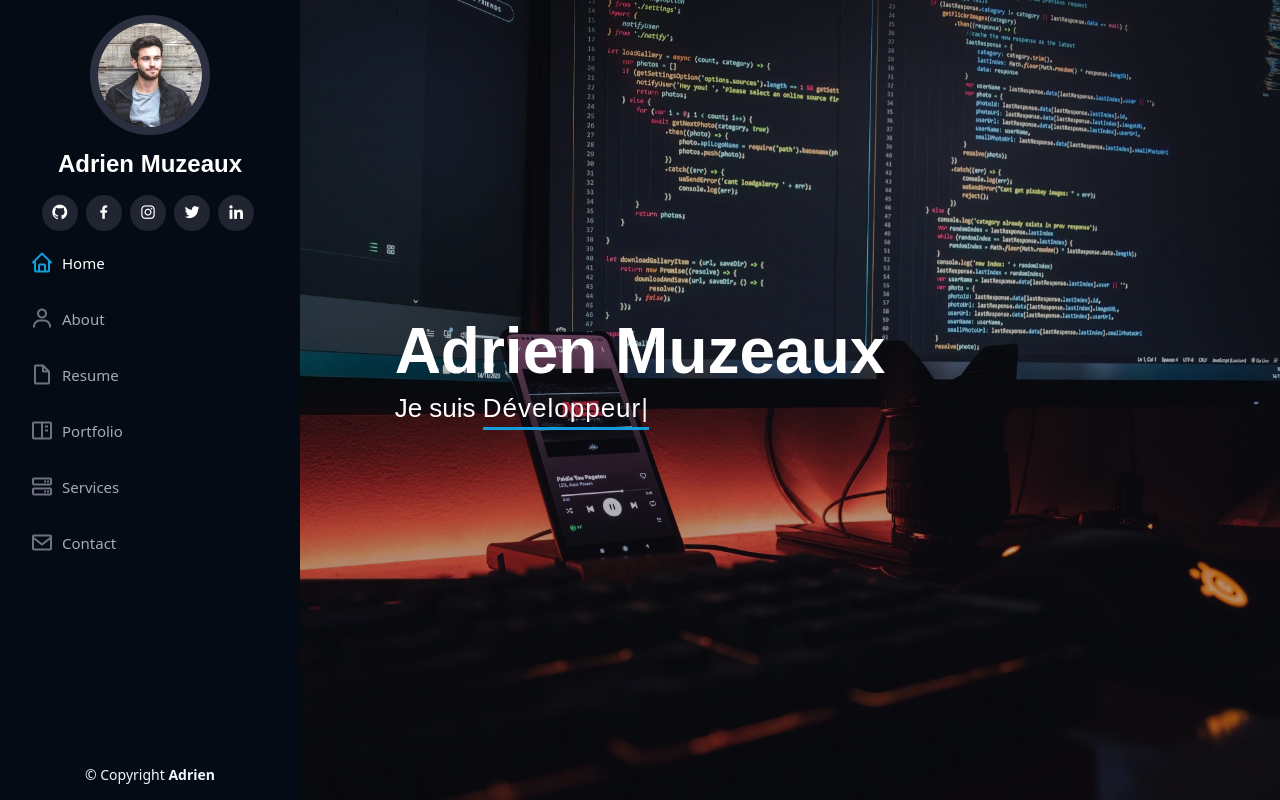
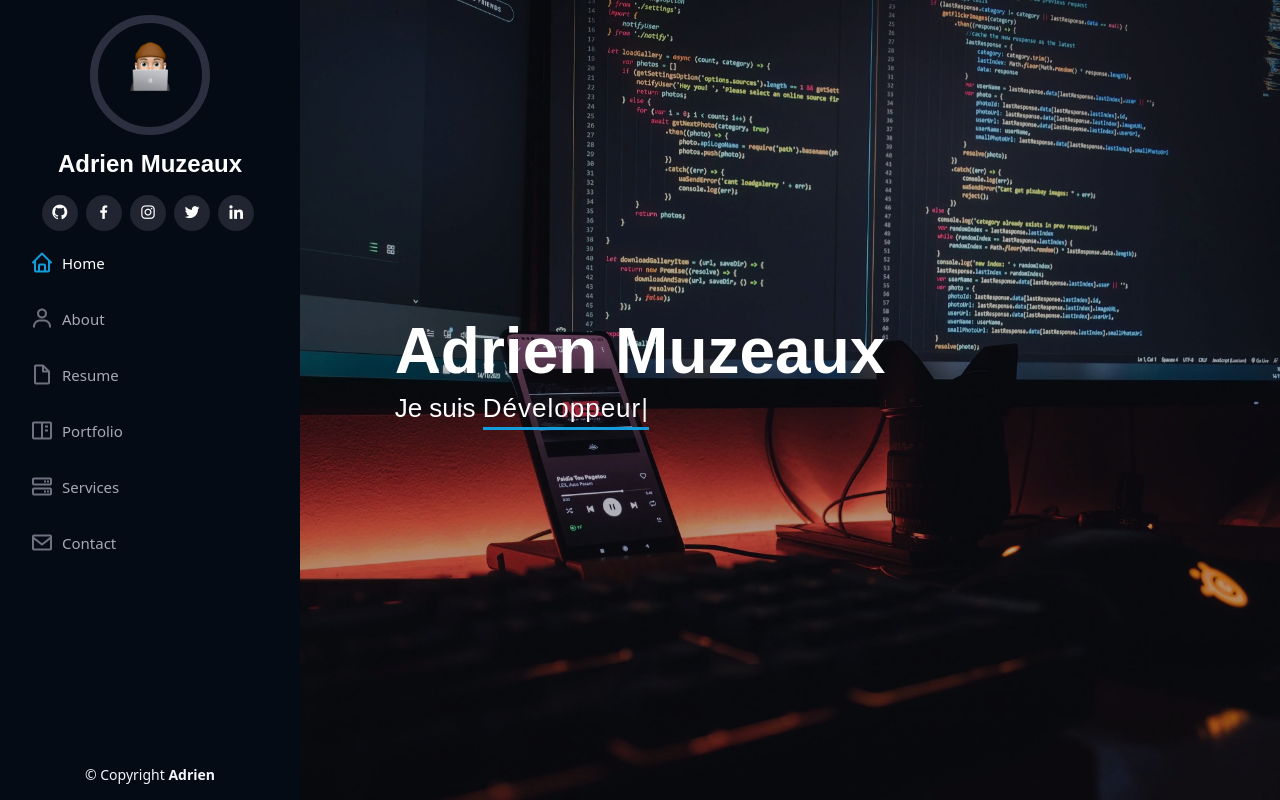
Before and after one commit to Admu-Dev/Portfolio, a plain HTML site: page index.html in a window 1280 px wide. Shown: the top 800 px of the page. Drawn offline with Linux system fonts and the light colour scheme.

Commit message:
Changement image de profile

```diff
--- a/index.html
+++ b/index.html
@@ -72,7 +72,7 @@
     <div class="d-flex flex-column">
 
       <div class="profile">
-        <img src="assets/img/profile-img.webp" alt="Image de Profile" class="img-fluid rounded-circle">
+        <img src="assets/img/favicon/mstile-150x150.png" alt="Image de Profile" class="img-fluid rounded-circle">
         <h1 class="text-light"><a href="index.html">Adrien Muzeaux</a></h1>
         <div class="social-links mt-3 text-center">
           <a aria-label="Lien qui mène au github du développeur" rel="noopener" href="https://github.com/Admu-Dev" target="_blank" class="twitter"><i class="bx bxl-github"></i></a>
```
